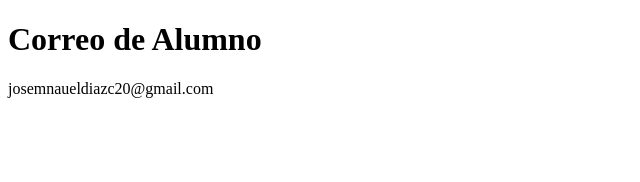
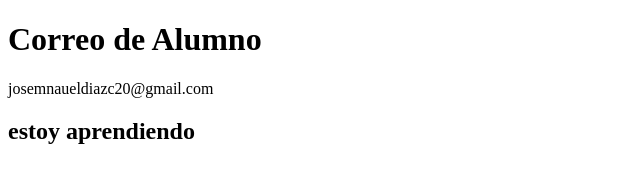
Before and after one commit to josma18/sistema-de-registro-alua, a plain HTML site: page contacto.html in a window 1280 px wide. Shown: the whole page, without its empty margins (0-640 px from the left). Drawn offline with Linux system fonts and the light colour scheme.

Commit message:
Actualiza el contacto

```diff
--- a/contacto.html
+++ b/contacto.html
@@ -8,5 +8,6 @@
 <body>
     <h1>Correo de Alumno</h1>
     <p>josemnaueldiazc20@gmail.com</p>
+    <h2>estoy aprendiendo</h2>
 </body>
 </html>
```
